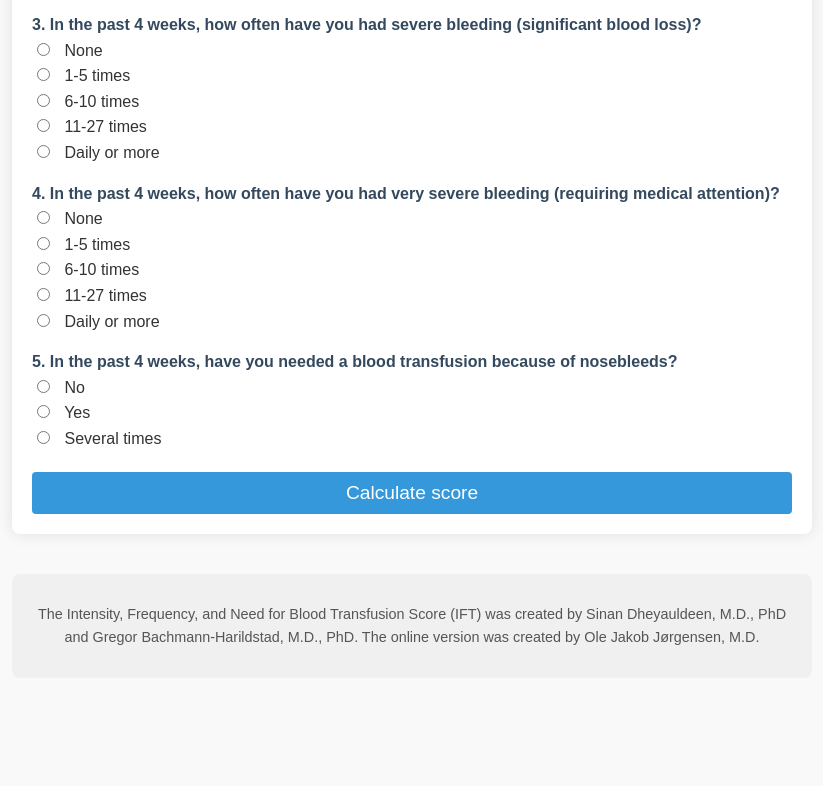
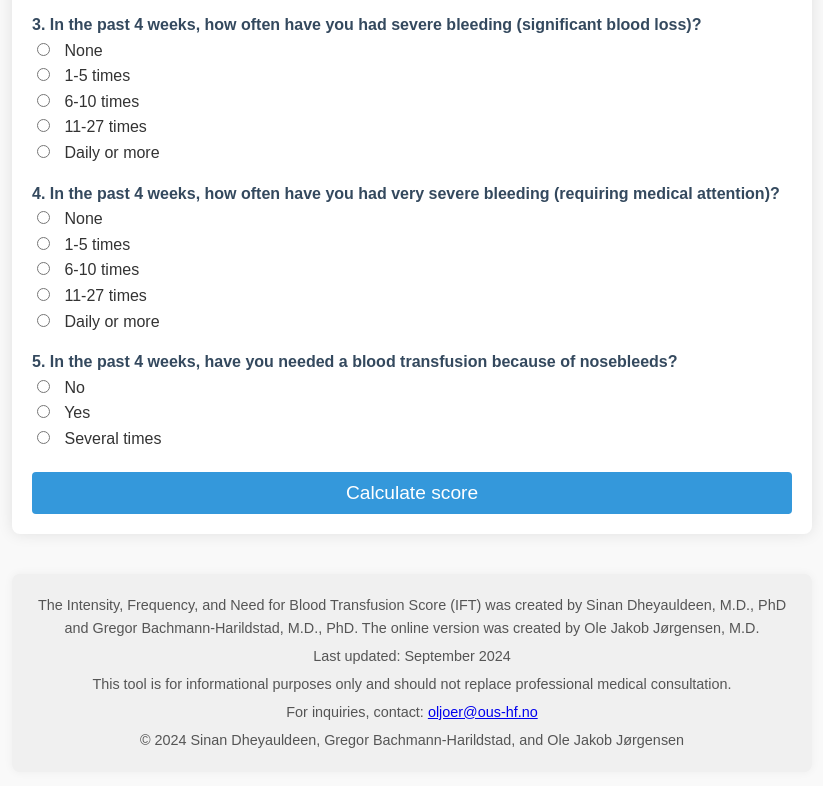
Before and after one commit to OJ-Blue/Osler-HHT, a plain HTML site: page index.html in a window 1280 px wide. Shown: the part 674-1460 px from the top of the page, without its empty margins (228-1051 px from the left). Before the commit the page ends 1372 px from the top, so only its background shows below. Drawn offline with Linux system fonts and the light colour scheme.

Commit message:
Update index.html

```diff
--- a/index.html
+++ b/index.html
@@ -181,7 +181,7 @@
            font-size: 1em;
        }
 
-       /* Subtle color for footer */
+       /* Expanded footer section */
        .acknowledgment {
            text-align: center;
            font-size: 0.9em;
@@ -190,6 +190,11 @@
            padding: 15px;
            border-radius: 8px;
            margin-top: 40px;
+           box-shadow: 0 0 10px rgba(0, 0, 0, 0.05);
+       }
+
+       .acknowledgment p {
+           margin: 5px 0;
        }
 
        /* Mobile responsiveness */
@@ -297,9 +302,13 @@
        </div>
    </div>
 
-   <!-- Acknowledgment Section -->
+   <!-- Expanded Acknowledgment Section -->
    <div class="acknowledgment">
        <p>The Intensity, Frequency, and Need for Blood Transfusion Score (IFT) was created by Sinan Dheyauldeen, M.D., PhD and Gregor Bachmann-Harildstad, M.D., PhD. The online version was created by Ole Jakob Jørgensen, M.D.</p>
+       <p>Last updated: September 2024</p>
+       <p>This tool is for informational purposes only and should not replace professional medical consultation.</p>
+       <p>For inquiries, contact: <a href="mailto:oljoer@ous-hf.no">oljoer@ous-hf.no</a></p>
+       <p>© 2024 Sinan Dheyauldeen, Gregor Bachmann-Harildstad, and Ole Jakob Jørgensen</p>
    </div>
 
    <script src="script.js"></script>
```
